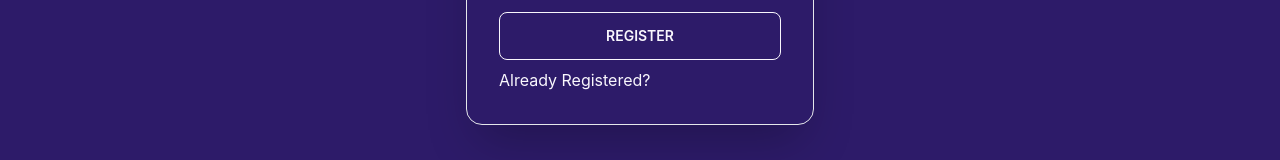
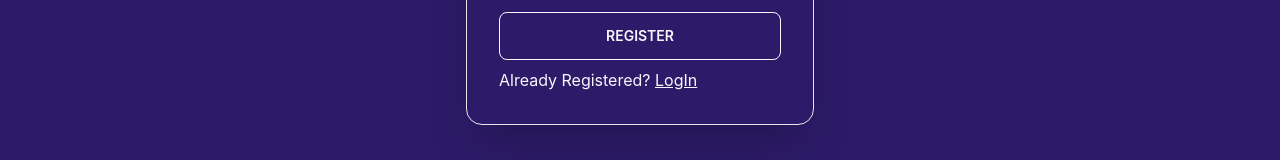
Before and after one commit to Ridoyb/bike-bazar-client, a React (Create React App) app: page /register in a window 1280 px wide. Shown: the part 469-629 px from the top of the page. Built offline with nearby package versions, Linux system fonts and the light colour scheme.

Commit message:
Register page added

```diff
--- a/src/components/Register/Register.js
+++ b/src/components/Register/Register.js
@@ -25,7 +25,7 @@ const Register = () => {
                         </div>
                         <div className="form-control mt-6">
                         <input className="btn btn-outline" type="submit" value="Register" />
-                        <p className=' mt-2'>Already Registered? <Link to='/login' className='link'></Link></p>
+                        <p className=' mt-2'>Already Registered? <Link to='/login' className='link'>LogIn</Link></p>
                         </div>
 
                     </form>
```
